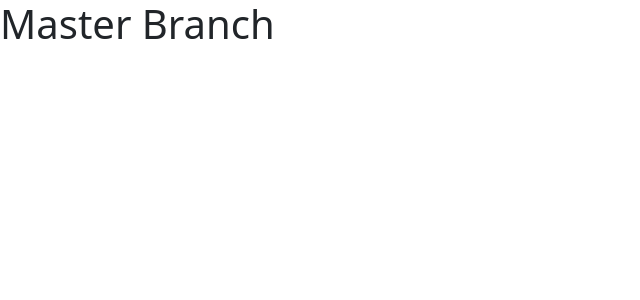
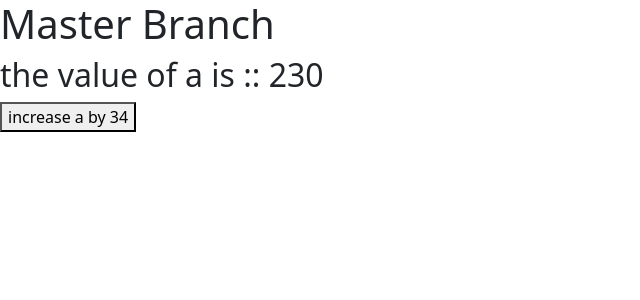
Before and after one commit to edupoly/ang25app, an Angular app: page / in a window 1280 px wide. Shown: the top 300 px of the page, without its empty margins (0-640 px from the left). Built offline with nearby package versions, Linux system fonts and the light colour scheme.

Commit message:
basic signals

```diff
--- a/src/app/app.component.html
+++ b/src/app/app.component.html
@@ -1 +1,3 @@
 <h1>Master Branch</h1>
+<h2>the value of a is :: {{a()}}</h2>
+<button (click)="inc34()">increase a by 34</button>
--- a/src/app/app.component.ts
+++ b/src/app/app.component.ts
@@ -1,12 +1,19 @@
-import { Component } from '@angular/core';
+import { Component, signal } from '@angular/core';
 import { RouterOutlet } from '@angular/router';
 
 @Component({
   selector: 'app-root',
   imports: [RouterOutlet],
   templateUrl: './app.component.html',
-  styleUrl: './app.component.css'
+  styleUrl: './app.component.css',
 })
 export class AppComponent {
   title = 'ang25app';
+  a = signal(230);
+  inc34() {
+    // this.a.set(Math.random());
+    this.a.update((ov) => {
+      return ov + 20;
+    });
+  }
 }
```
